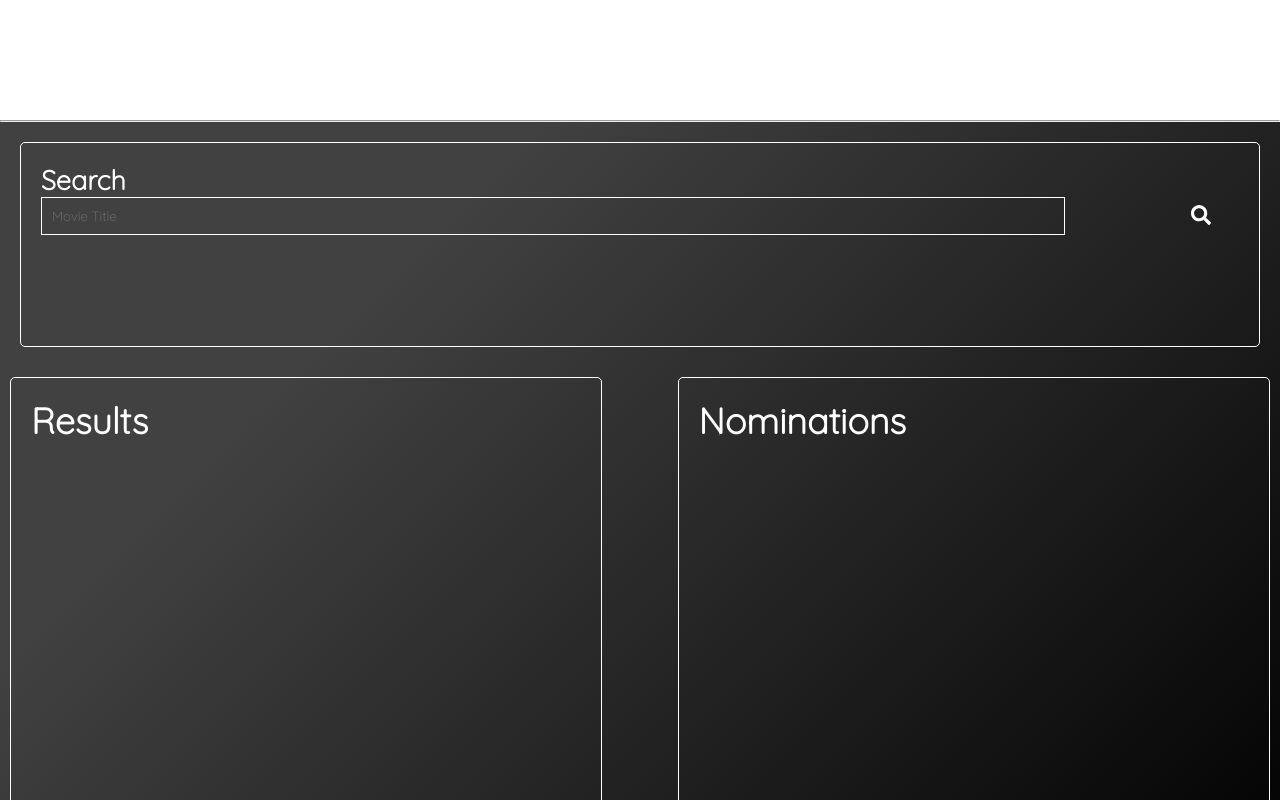
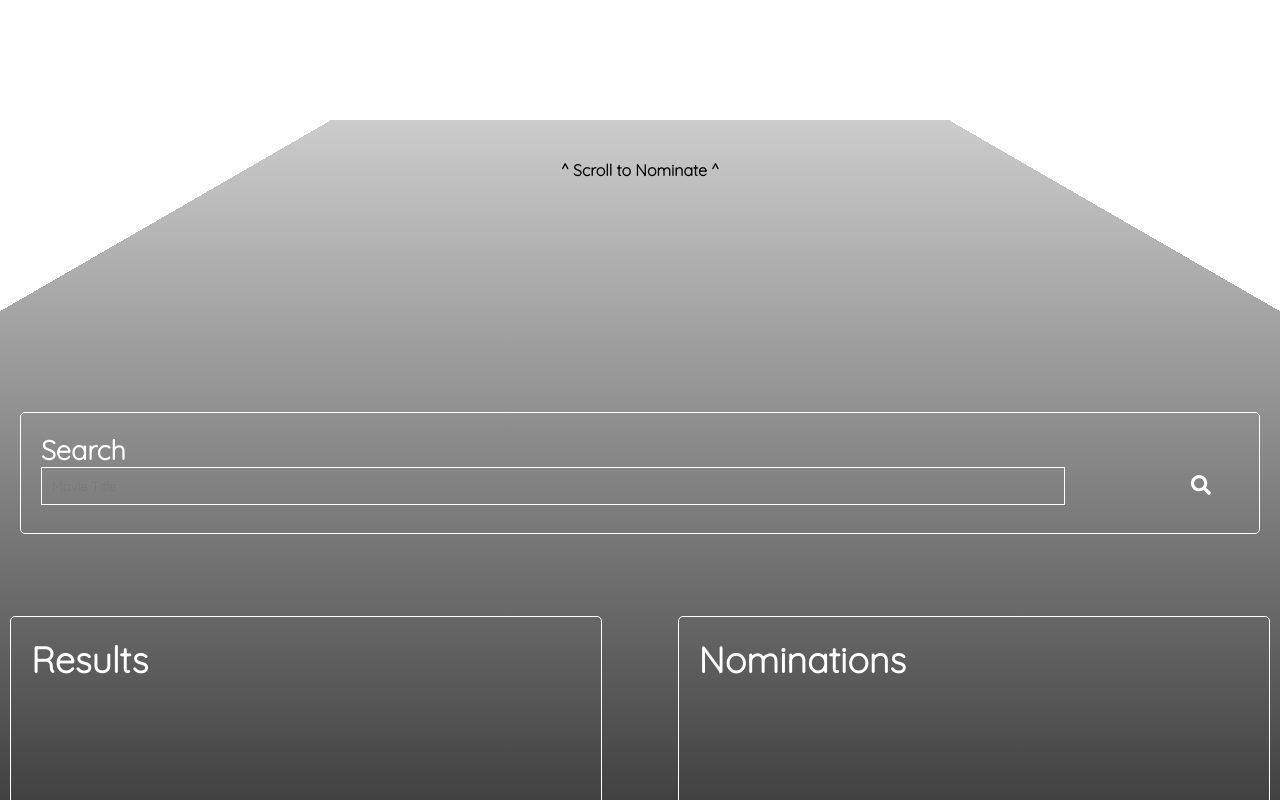
Before and after one commit to campbelllm/Shoppies, a React (Create React App) app: page / in a window 1280 px wide. Shown: the part 600-1400 px from the top of the page. Built offline with nearby package versions, Linux system fonts and the light colour scheme.

Commit message:
style scrol up tab done

```diff
--- a/src/App.css
+++ b/src/App.css
@@ -1,18 +1,21 @@
-*{
+* {
   margin: 0;
   padding: 0;
-  font-family: 'Quicksand', sans-serif;
+  font-family: "Quicksand", sans-serif;
   color: white;
 }
 
-html,body{
+html,
+body {
   width: 100%;
   height: 100%;
 }
 
-.main{
+.main {
   width: 100%;
-  background-image: linear-gradient(315deg, #000000 0%, #414141 74%);
+  background-image: linear-gradient(30deg, transparent 89%, #fff 37%),
+    linear-gradient(-30deg, transparent 89%, #fff 37%),
+    linear-gradient(to bottom, #ccc, #000);
   background-repeat: no-repeat;
   background-size: cover;
   display: flex;
@@ -20,11 +23,12 @@ html,body{
   flex-wrap: wrap;
   position: sticky;
   height: 100vh;
+  padding-top: 200px;
 }
 
-.title {
- text-align: center;
- font-size: 20px;
- padding: 30px;
- width: 100%;
+.scroll {
+  color: black;
+  position: relative;
+  bottom: 160px;
+  margin: 0 auto;
 }
--- a/src/App.js
+++ b/src/App.js
@@ -2,7 +2,6 @@ import React, { useState } from "react";
 import "./App.css";
 import MovieContext from "./MovieContext";
 import NominationContext from "./NominationContext";
-import Stars from './Componenets/Stars'
 import Header from './Componenets/Header'
 import Search from "./Componenets/Search";
 import Results from "./Componenets/Results";
@@ -17,9 +16,8 @@ function App() {
   return (
     <div>
       <Header/>
-      {/* <Stars/> */}
-      <hr></hr>
       <div className="main">
+        <h4 className ="scroll"> ^ Scroll to Nominate ^ </h4>
         <MovieContext.Provider value={{ movieResults, updateMovieResults }}>
           <NominationContext.Provider
             value={{ nominations, setNominations }}
--- a/src/Componenets/Header.js
+++ b/src/Componenets/Header.js
@@ -8,11 +8,9 @@ function Header  () {
     <Main>
      <Stars/>
       <Title>
+      THE SHOPPIES
+      </Title>
 
-      THE SHOPPIES
-
-
-      </Title>
     </Main>
   )
 }
--- a/src/Componenets/headerSC.js
+++ b/src/Componenets/headerSC.js
@@ -7,6 +7,7 @@ export const Main = styled.div`
   width: 100%;
   display: flex;
   align-items: center;
+  justify-content: center;
   position: sticky;
   top: 0;
 `
--- a/src/Componenets/searchSC.js
+++ b/src/Componenets/searchSC.js
@@ -2,6 +2,7 @@ import styled from "styled-components";
 
 
 export const Main = styled.div`
+  height: 10%;
   width: 100%;
   border-radius: 5px;
   border: 1px solid white;
```
Also changed, not shown: 1 other file (tests, documents, lock files or other folders).
